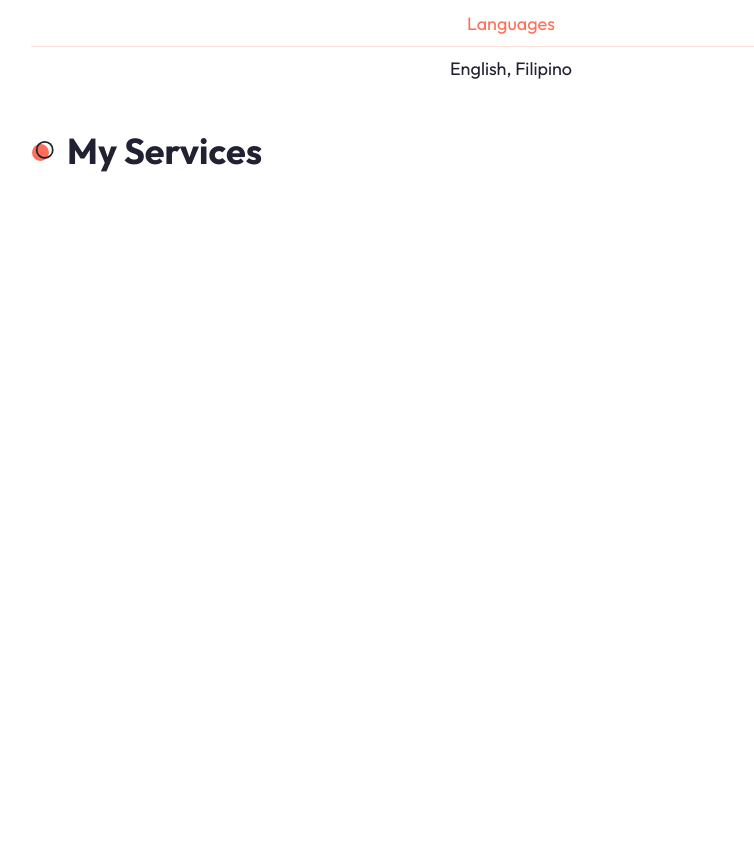
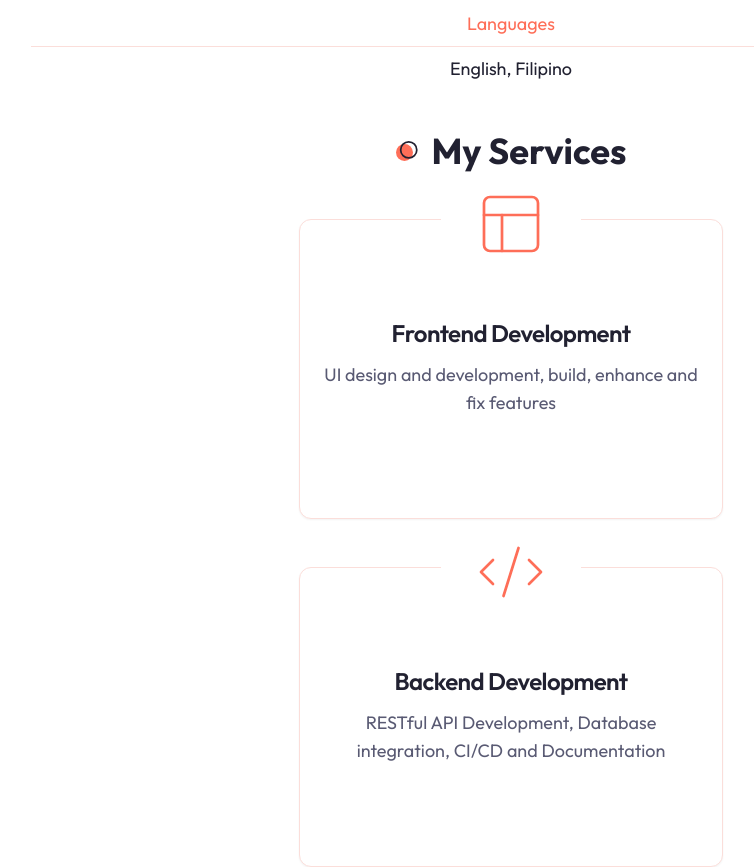
Before and after one commit to carlcarambas/portfolio_react_tailwind, a Next.js app: page / in a window 1280 px wide. Shown: the part 1480-2347 px from the top of the page, without its empty margins (129-883 px from the left). Built offline with nearby package versions, Linux system fonts and the light colour scheme.

Commit message:
additional services

```diff
--- a/components/Services.jsx
+++ b/components/Services.jsx
@@ -1,16 +1,29 @@
-import { Blocks, GanttChartSquare } from 'lucide-react'
+import { PanelsTopLeft, CodeXml, Layers3 } from 'lucide-react'
+import {
+  Card,
+  CardContent,
+  CardDescription,
+  CardHeader,
+  CardTitle,
+} from './ui/card'
 
 const servicesData = [
   {
-    icon: <Blocks size={72} strokeWidth={0.8} />,
-    title: 'Front-End Development',
-    description: 'UI design and development using ReactJS or Angular',
+    icon: <PanelsTopLeft size={72} strokeWidth={0.9} />,
+    title: 'Frontend Development',
+    description: 'UI design and development, build, enhance and fix features',
   },
   {
-    icon: <Blocks size={72} strokeWidth={0.8} />,
-    title: 'Backend API Development',
+    icon: <CodeXml size={72} strokeWidth={0.9} />,
+    title: 'Backend Development',
     description:
-      'RESTful API Development using Nodejs either NestJS or Express framework',
+      'RESTful API Development, Database integration, CI/CD and Documentation',
+  },
+  {
+    icon: <Layers3 size={72} strokeWidth={0.9} />,
+    title: 'Full-Stack Development',
+    description: `Develop and maintain web services and interfaces, front-end and back-end process, perform tests,
+    troubleshoot and fix bugs, documentation and team collaboration`,
   },
 ]
 
@@ -18,7 +31,36 @@ const Services = () => {
   return (
     <section className="mb-12 xl:mb-36">
       <div className="container mx-auto">
-        <h2 className="section-title">My Services</h2>
+        <h2 className="section-title mb-12 xl:mb-24 text-center mx-auto">
+          My Services
+        </h2>
+        {/* grid items */}
+        <div className="grid xl:grid-cols-3 gap-y-12 xl:gap-y-24 xl:gap-x-8 justify-center">
+          {servicesData.map((item, index) => {
+            return (
+              <Card
+                key={index}
+                className="w-full max-w-[424px] h-[300px] flex flex-col pt-16 pb-10
+                justify-center items-center relative"
+              >
+                <CardHeader className="absolute -top-[60px]">
+                  <div
+                    className="w-[140px] h-[80px] bg-white text-primary
+                  dark:bg-background flex justify-center items-center"
+                  >
+                    {item.icon}
+                  </div>
+                </CardHeader>
+                <CardContent className="text-center">
+                  <CardTitle className="mb-4">{item.title}</CardTitle>
+                  <CardDescription className="text-lg">
+                    {item.description}
+                  </CardDescription>
+                </CardContent>
+              </Card>
+            )
+          })}
+        </div>
       </div>
     </section>
   )
```
